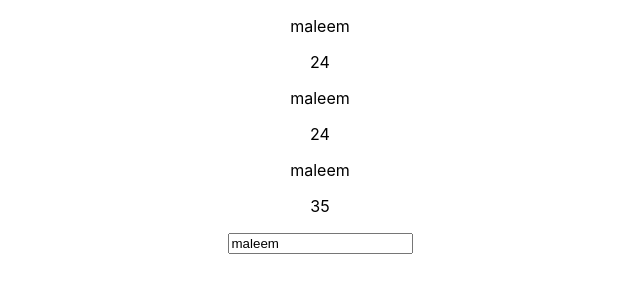
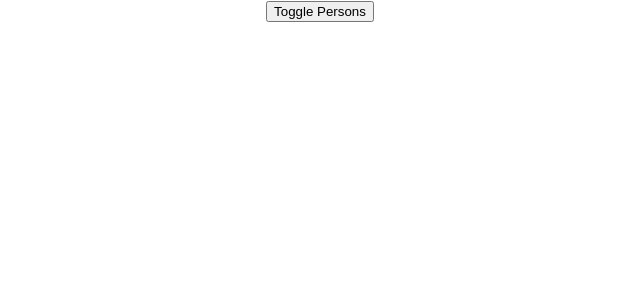
Before and after one commit to themaleem/start-react, a React (Create React App) app: page / in a window 1280 px wide. Shown: the top 300 px of the page, without its empty margins (320-960 px from the left). Built offline with nearby package versions, Linux system fonts and the light colour scheme.

Commit message:
flexible lists state

```diff
--- a/src/App.js
+++ b/src/App.js
@@ -1,26 +1,55 @@
 import React, { Component } from "react";
 import "./App.css";
-// import Person from "./Person/Person";
-import UserOutput from "./Person/UserOutput";
-import UserInput from "./Person/UserInput";
+import Person from "./Person/Person";
+// import UserOutput from "./Person/UserOutput";
+// import UserInput from "./Person/UserInput";
 
 class App extends Component {
-  state={
-    name: "maleem",
-    age: 24
+  state = {
+    persons: [
+      { id: "1", name: "Max", age: 28 },
+      { id: "2", name: "Manu", age: 29 },
+      { id: "3", name: "Stephanie", age: 26 },
+    ],
+    otherState: "some other value",
+    showPersons: false,
   };
 
-  // UserNameInputHandler = (newName) => {
-  //   this.setState({
-  //     name: 'olumide'
-  //   });
-  // };
+  UserNameInputHandler = (event, id) => {
+    const personIndex = this.state.persons.findIndex((p) => {
+      return p.id === id;
+    });
+    const person = {
+      ...this.state.persons[personIndex],
+    };
+    person.name = event.target.value;
+    const persons = [...this.state.persons];
+    persons[personIndex] = person;
+    this.setState({ persons: persons });
+  };
 
-  UserNameInputHandler = (event) => {
-    this.setState({
-      name: event.target.value
-    });
+  deletePersonHandler = (personIndex) => {
+    const persons = [...this.state.persons];
+    persons.splice(personIndex, 1);
+    this.setState({ persons: persons });
   };
+
+  togglePersonsHandler = () => {
+    const doesShow = this.state.showPersons;
+    this.setState({ showPersons: !doesShow });
+  };
+
+  // switchNameHandler = ( newName ) => {
+  //   // console.log('Was clicked!');
+  //   // DON'T DO THIS: this.state.persons[0].name = 'Maximilian';
+  //   this.setState( {
+  //     persons: [
+  //       { name: newName, age: 28 },
+  //       { name: 'Manu', age: 29 },
+  //       { name: 'Stephanie', age: 27 }
+  //     ]
+  //   } )
+  // }
 
   render() {
     // const style = {
@@ -31,15 +60,28 @@
     //   cursor: "pointer",
     // };
 
+    let persons = null;
+
+    if (this.state.showPersons) {
+      persons = this.state.persons.map((person, index) => {
+        return (
+          <Person
+            click={() => this.deletePersonHandler(index)}
+            name={person.name}
+            age={person.age}
+            key={person.id}
+            changed={(event) => this.UserNameInputHandler(event, person.id)}
+          />
+        );
+      });
+    }
+
     return (
       <div className="App">
-        <UserOutput name={this.state.name} age={this.state.age} />
-        <UserOutput name={this.state.name} age={this.state.age} />
-        <UserOutput name={this.state.name} age="35" />
-        <UserInput name={this.state.name} change={this.UserNameInputHandler}/>
+        <button onClick={this.togglePersonsHandler}>Toggle Persons</button>
+        <div>{persons}</div>
       </div>
     );
-    // return React.createElement('div', {className: 'App'}, React.createElement('h1', null, 'Does this work now?'));
   }
 }
 
```
